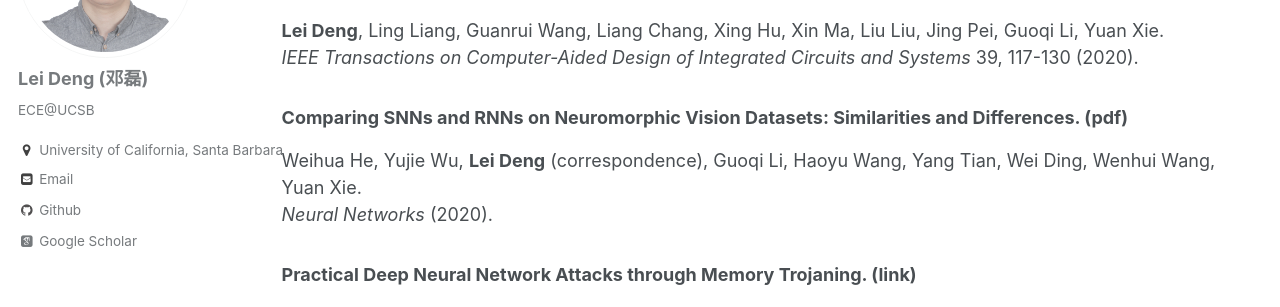
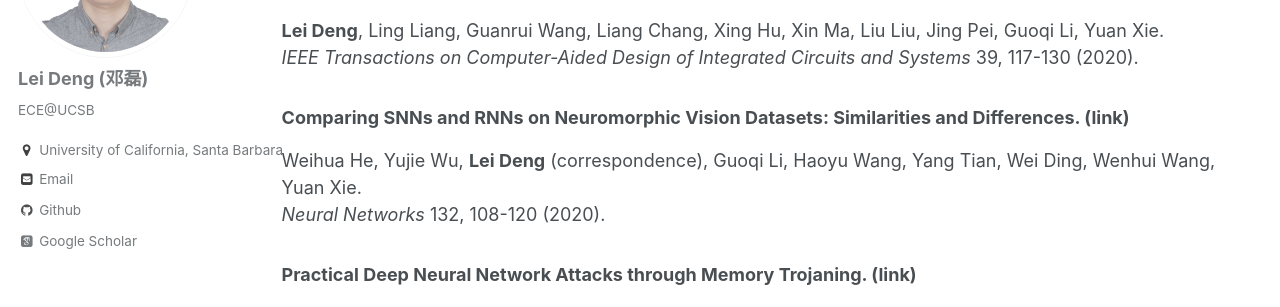
Before and after one commit to dllfei/dllfei.github.io, a Jekyll site: the page built from _pages/publications.md, in a window 1280 px wide and 900 px high, scrolled down 714 px. Shown: the part 153-460 px from the top of the window. Built offline with Jekyll 4.4.1, drawn with Linux system fonts in a browser that asks for light colours; some web fonts are replaced.

Commit message:
Update publications.md

```diff
--- a/_pages/publications.md
+++ b/_pages/publications.md
@@ -28,9 +28,9 @@ Submitted to *IEEE Transactions on Neural Networks and Learning Systems* (2020).
 **Lei Deng**, Ling Liang, Guanrui Wang, Liang Chang, Xing Hu, Xin Ma, Liu Liu, Jing Pei, Guoqi Li, Yuan Xie. <br />
 *IEEE Transactions on Computer-Aided Design of Integrated Circuits and Systems* 39, 117-130 (2020).
 
-### Comparing SNNs and RNNs on Neuromorphic Vision Datasets: Similarities and Differences. ([pdf](https://arxiv.org/pdf/2005.02183.pdf)) <br />
+### Comparing SNNs and RNNs on Neuromorphic Vision Datasets: Similarities and Differences. ([link](https://www.sciencedirect.com/science/article/abs/pii/S0893608020302902#!)) <br />
 Weihua He, Yujie Wu, **Lei Deng** (correspondence), Guoqi Li, Haoyu Wang, Yang Tian, Wei Ding, Wenhui Wang, Yuan Xie. <br />
-*Neural Networks* (2020).
+*Neural Networks* 132, 108-120 (2020).
 
 ### Practical Deep Neural Network Attacks through Memory Trojaning. ([link](https://ieeexplore.ieee.org/document/9096397)) <br />
 Xing Hu, Yang Zhao, **Lei Deng** (correspondence), Ling Liang, Pengfei Zuo, Jing Ye, Yingyan Lin, Yuan Xie. <br />
```
